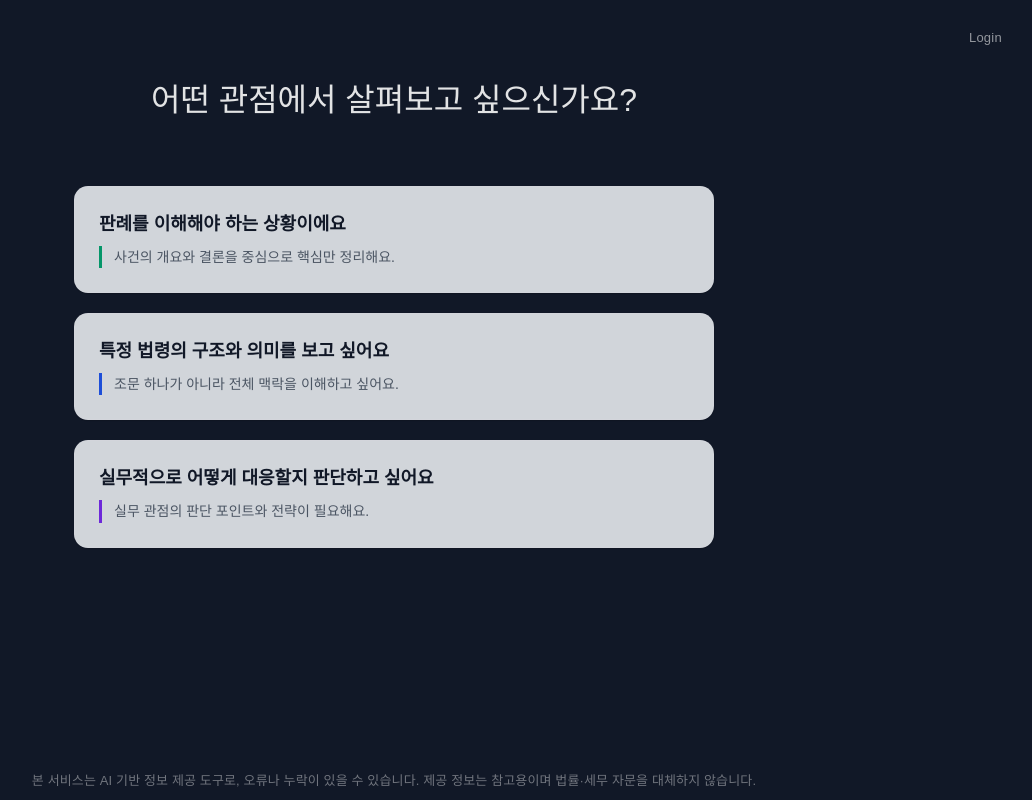
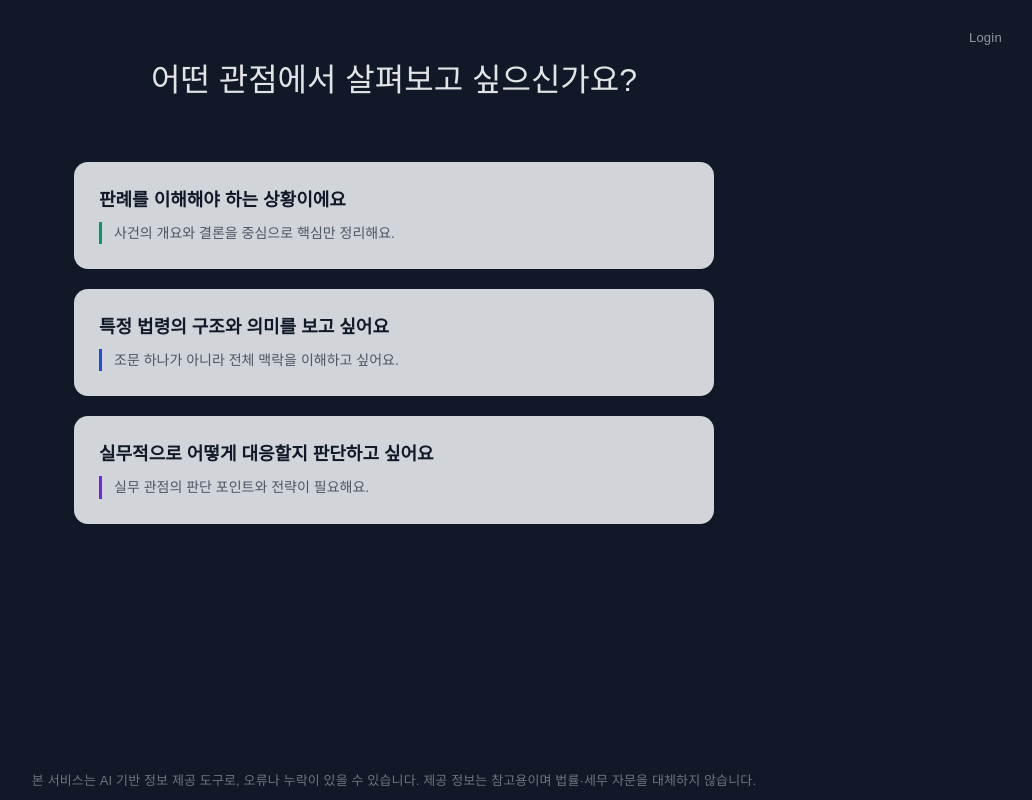
Before and after one commit to HAMHUIHEON/law-frontend, a Next.js app: page /enter in a window 1280 px wide. Shown: the whole page, without its empty margins (246-1278 px from the left). Built offline with nearby package versions, Linux system fonts and the light colour scheme; no server answers.

Commit message:
fix: adjust disclaimer footer offset for enter page

```diff
--- a/app/enter/page.tsx
+++ b/app/enter/page.tsx
@@ -131,7 +131,7 @@ const depthColors = {
 const styles = {
   container: {
     minHeight: "100vh",
-    padding: "80px 24px 160px", // 🔑 footer 높이 + 여유
+    padding: "60px 24px 100px", // 🔑 footer 높이 + 여유
     display: "flex",
     flexDirection: "column" as const,
     alignItems: "center",
@@ -160,7 +160,7 @@ utilityButton: {
     fontSize: "32px",
     fontWeight: 500,
     color: "rgba(255,255,255,0.88)",
-    marginBottom: "52px",   // ↓ 기존 48px → 32px
+    marginBottom: "48px",   // ↓ 기존 48px → 32px
     lineHeight: 1.3,
   },
 
```
